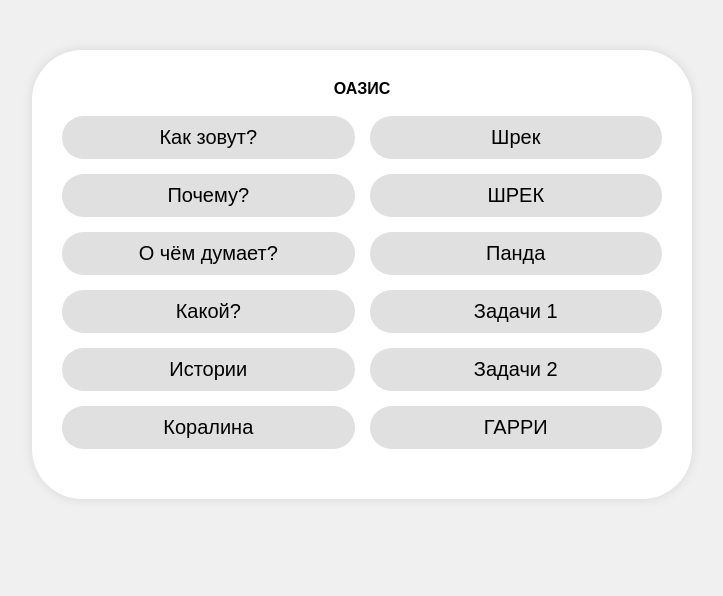
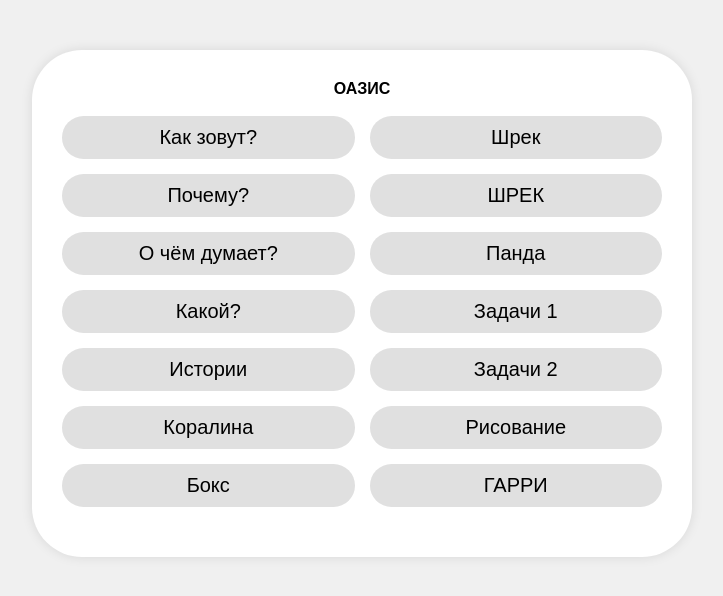
Before and after one commit to autizm6kola-art/rumpel, a React (Create React App) app: page / in a window 1280 px wide. Shown: the top 596 px of the page, without its empty margins (278-1001 px from the left). Built offline with nearby package versions, Linux system fonts and the light colour scheme.

Commit message:
бокс и Рисование

```diff
--- a/src/modules.js
+++ b/src/modules.js
@@ -12,7 +12,9 @@ export const modules = [
   { id: 6, name: "Истории", url: "https://autizm6kola-art.github.io/istorii/" },
   { id: 7, name: "Задачи 2", url: "https://autizm6kola-art.github.io/math_1/" },
   { id: 8, name: "Коралина", url: "https://autizm6kola-art.github.io/coralina2" },
-  { id: 9, name: "ГАРРИ", url: "https://autizm6kola-art.github.io/garry_p" },
+  { id: 13, name: "Рисование", url: "https://autizm6kola-art.github.io/risovanie" },
+  { id: 14, name: "Бокс", url: "https://autizm6kola-art.github.io/risovanie" },
+  { id: 9, name: "ГАРРИ", url: "https://autizm6kola-art.github.io/box" },
 
   // { id: 5, name: "Урфин", url: "https://autizm6kola-art.github.io/urfinTRI/" },
   // { id: 2, name: "Гудвин", url: "https://autizm6kola-art.github.io/gudvin/" },
```
